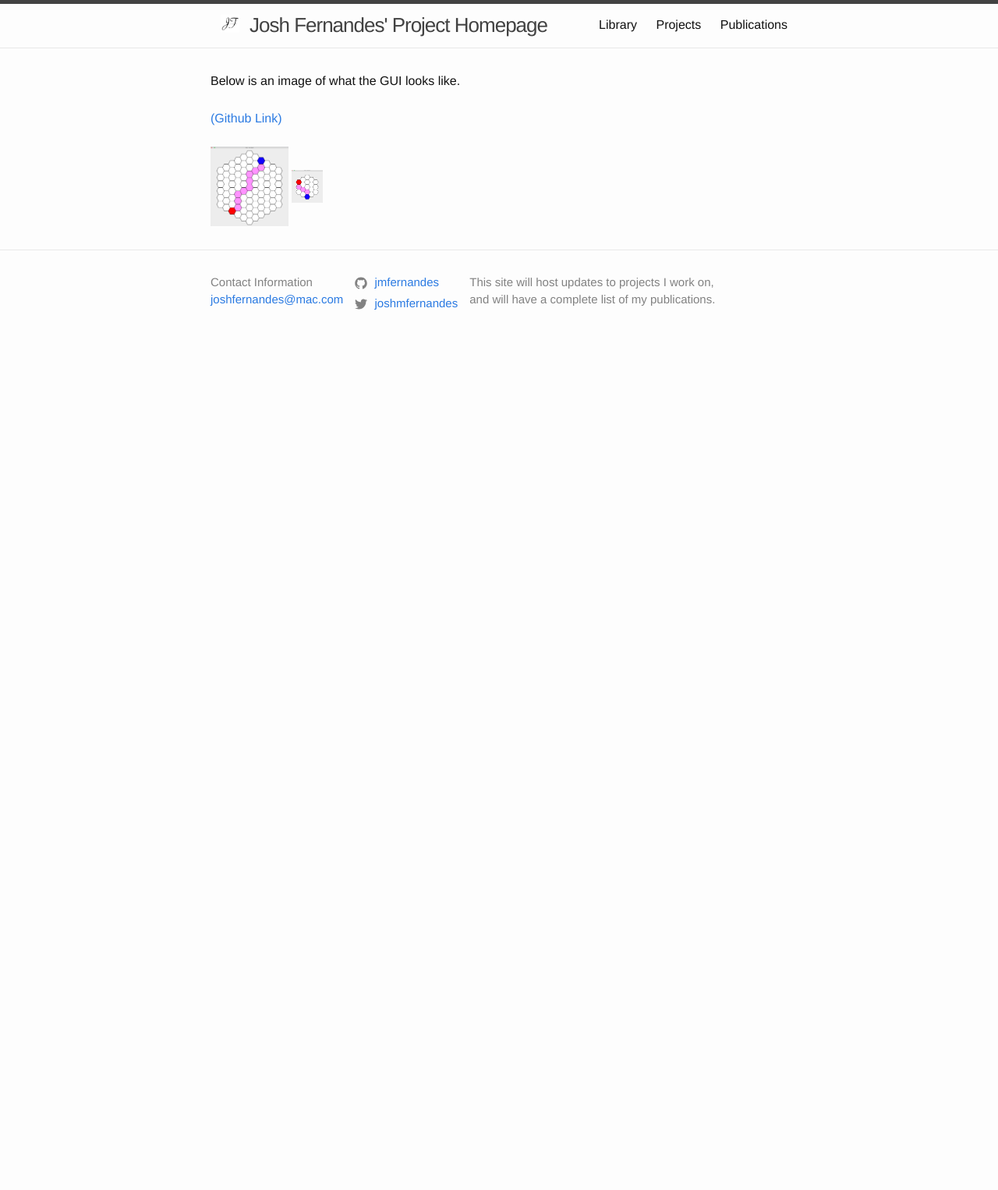
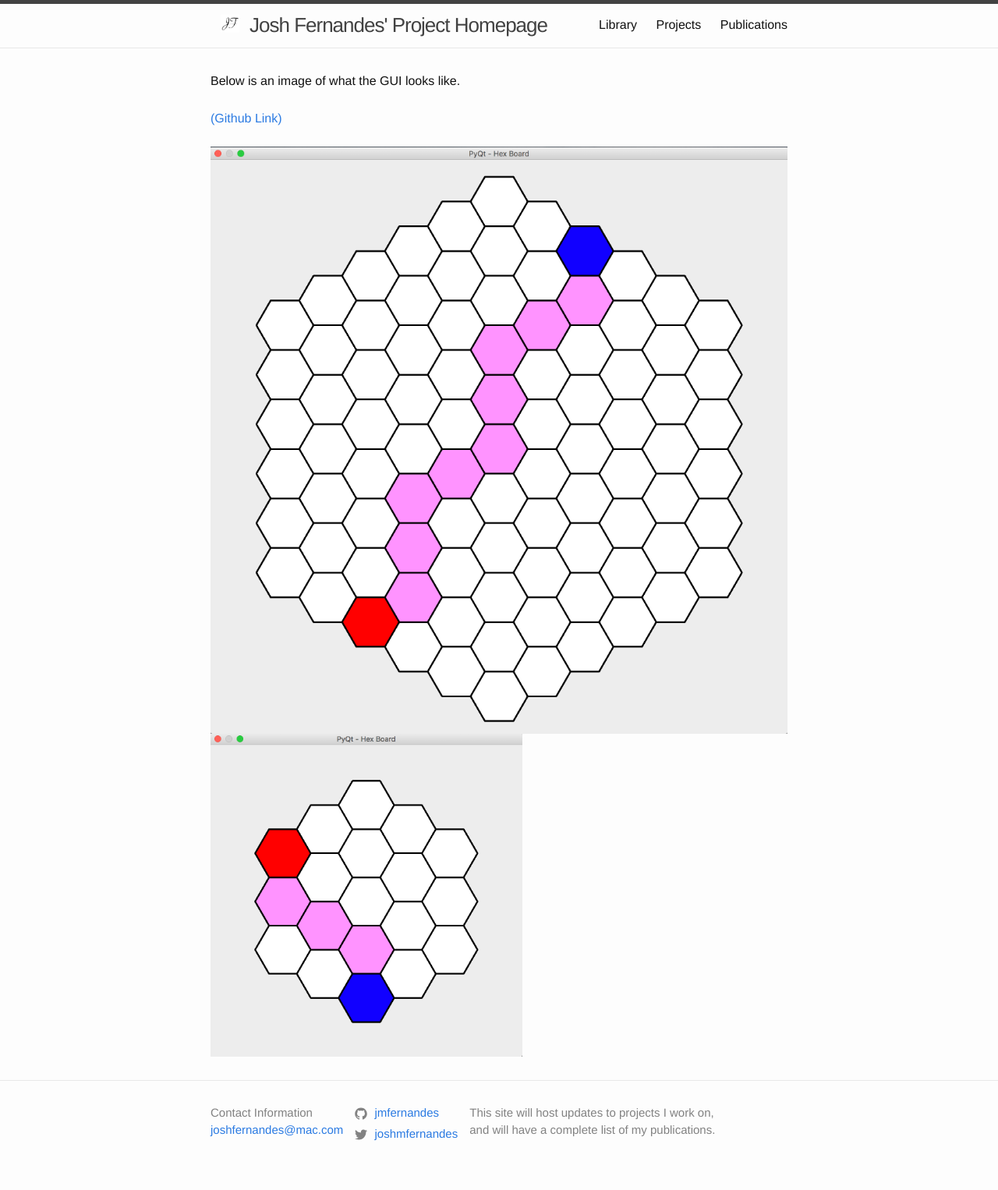
Before and after one commit to jmfernandes/jmfernandes.github.io, a Jekyll site: the page python_hex.html, which Jekyll copies as it is, in a window 1280 px wide. Shown: the whole page at 78% size. Built offline with Jekyll 4.4.1, drawn with Linux system fonts in a browser that asks for light colours; before the commit the page ends 900 px from its top, so only the background shows below that.

Commit message:
increased pixel size

```diff
--- a/python_hex.html
+++ b/python_hex.html
@@ -106,9 +106,11 @@
   <br />
   <br />
 
-  <img width="100" src="/assets/images/hex_big.png">
+  <img width="1000" src="/assets/images/hex_big.png">
 
-  <img width="40" src="/assets/images/hex_small.png">
+  <br />
+
+  <img width="400" src="/assets/images/hex_small.png">
 
 </div>
 
```
